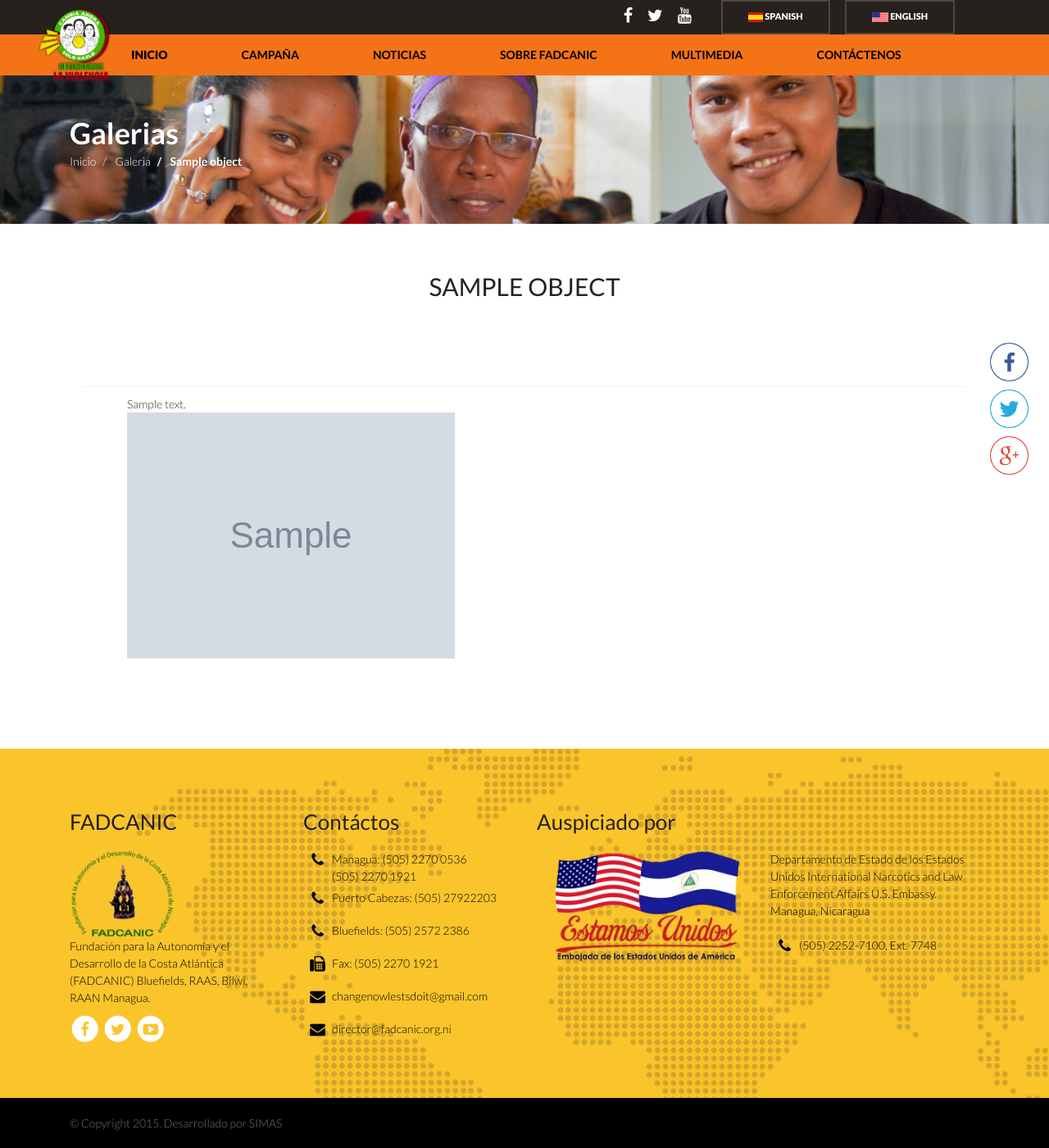
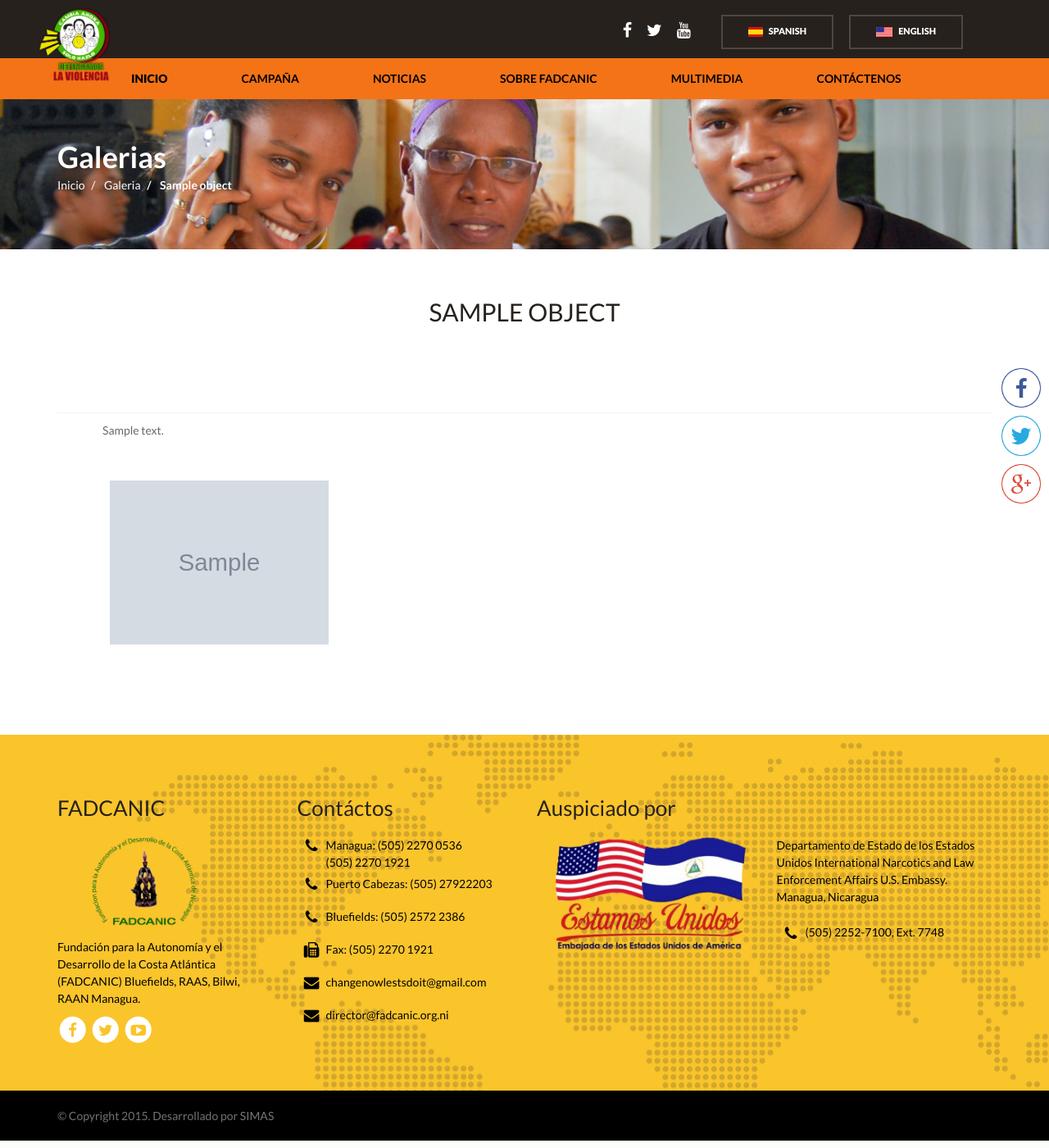
Before and after one commit to ErickMurillo/plataforma_fadcanic, a Django app: template templates/cambiaahora/multimedia/fotos_detail.html in a window 1280 px wide. Shown: the whole page at 82% size. Run offline with Django 3.2, Linux system fonts and the light colour scheme; the template is opened without the code that fills it: most values are stand-ins (such as "Sample title", 1, 10 or a date in 2020); grey boxes marked "Sample" are stand-in pictures; some libraries are stand-ins or nearby versions; some web fonts are replaced.

Commit message:
cambio galeria

```diff
--- a/static_media/cambiaahora/css/galeria.css
+++ b/static_media/cambiaahora/css/galeria.css
@@ -9,32 +9,22 @@
   box-sizing: border-box;
 }
 
-body {
-  font-family: "Lato", sans-serif;
-  font-weight: 300;
-  line-height: 1.5;
-  color: #333;
-}
 
-a {
-  color: #fff;
-}
-
-.row {
+.popup-detalle {
   width: 100%;
   max-width: 1170px;
   margin: 0 auto;
   padding: 0;
   clear: both;
 }
-.row img {
+.popup-detalle img {
   max-width: 100%;
-  height: auto;
+  height: 200px;
   padding: 0;
   margin: 0;
 }
 
-.popup-gallery-detail a{
+.popup-detalle a{
   float: left;
   margin: 0 0.87719%;
 }
@@ -44,23 +34,23 @@ a {
   position: relative;
   overflow: hidden;
 }
-.popup-gallery-detail  {
+.popup-detalle {
   padding-top: 50px;
   position: relative;
 }
-.popup-gallery-detail a {
+.popup-detalle a {
   margin-bottom: 20px;
   height: 200px;
   position: relative;
 }
-.popup-gallery-detail a {
+.popup-detalle a {
   display: block;
   position: relative;
   margin-bottom: 10px;
   padding: 0;
   line-height: 0;
 }
-.popup-gallery-detail  a:before {
+.popup-detalle  a:before {
   position: absolute;
   width: 32px;
   height: 32px;
@@ -75,15 +65,16 @@ a {
   -moz-transition: all 0.3s linear;
   transition: all 0.3s linear;
 }
-.popup-gallery-detail  a:hover:before {
+.popup-detalle  a:hover:before {
   top: 50%;
   opacity: 1;
 }
-.popup-gallery-detail  a:after {
+.popup-detalle a:after {
   position: absolute;
   width: 100%;
   top: 0;
   bottom: 0;
+  height: 200px;
   background: rgba(0, 0, 0, 0.3);
   content: "";
   opacity: 0;
@@ -91,7 +82,7 @@ a {
   -moz-transition: all 0.3s linear;
   transition: all 0.3s linear;
 }
-.popup-gallery-detail  a:hover:after {
+.popup-detalle a:hover:after {
   opacity: 1;
 }
 
--- a/templates/cambiaahora/multimedia/fotos_detail.html
+++ b/templates/cambiaahora/multimedia/fotos_detail.html
@@ -27,8 +27,7 @@
 
 {% block extra_js %}
 <link rel="stylesheet" href="/static/cambiaahora/css/galeria.css">
-
- {% endblock extra_js %}
+{% endblock extra_js %}
 
 {% block contenido %}
 <!-- Breadcrumb Section Start Here -->
```
